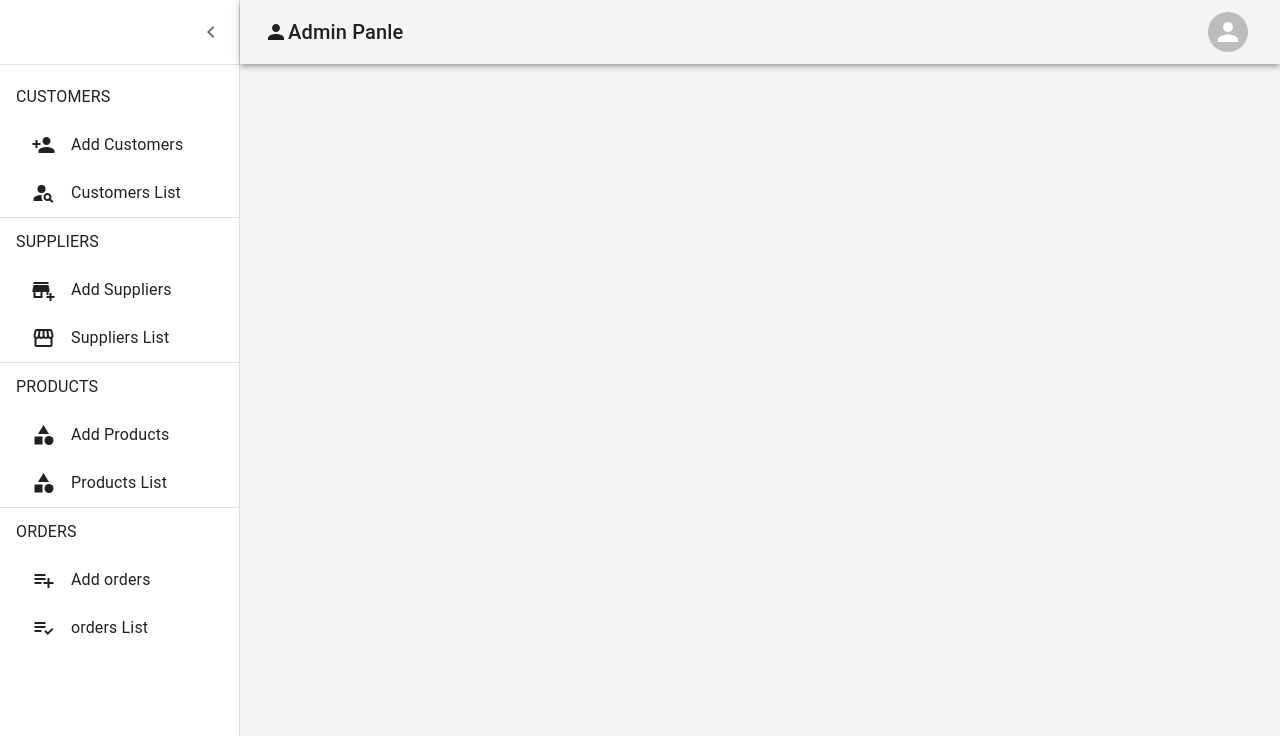
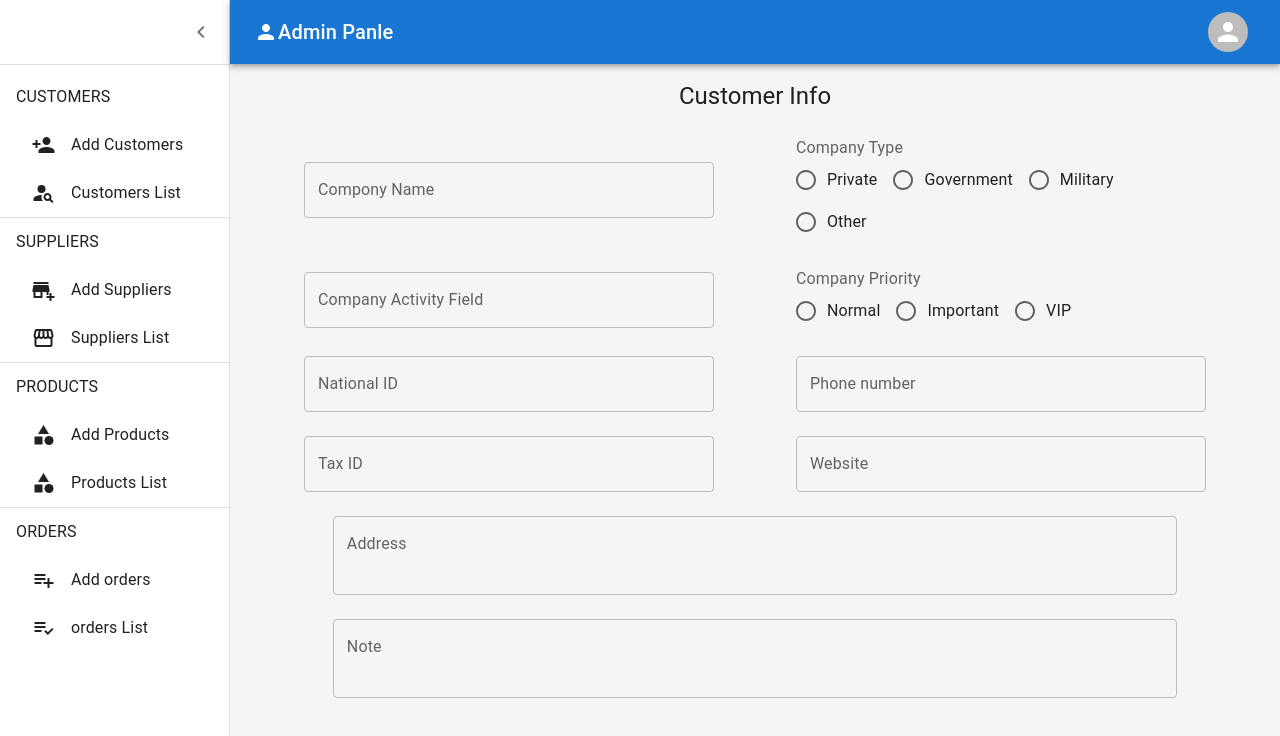
Before and after one commit to HMP1993/Sadra-Renew, a React (Create React App) app: page / in a window 1280 px wide. Shown: the top 736 px of the page. Built offline with nearby package versions, Linux system fonts and the light colour scheme.

Commit message:
add customer form created

```diff
--- a/src/App.tsx
+++ b/src/App.tsx
@@ -1,12 +1,16 @@
-import React from "react";
+import React, { Fragment } from "react";
 import logo from "./logo.svg";
 import "./App.css";
 import Dashboard from "./components/Dashboard/Dashboard";
+import AddCustomer from "./components/Forms/Add Customer";
+
+
 
 function App() {
   return (
-
-    <Dashboard />
+    <Fragment>
+      <Dashboard/>
+    </Fragment>
   );
 }
 
--- a/src/components/Dashboard/Dashboard.tsx
+++ b/src/components/Dashboard/Dashboard.tsx
@@ -14,8 +14,12 @@ import ChevronLeftIcon from "@mui/icons-material/ChevronLeft";
 import { mainListItems } from "./listItems";
 import PersonIcon from "@mui/icons-material/Person";
 import { Avatar } from "@mui/material";
+import AddCustomer from "../Forms/Add Customer";
+import { blueGrey } from "@mui/material/colors";
 
-const drawerWidth: number = 240;
+
+
+const drawerWidth: number = 230;
 
 interface AppBarProps extends MuiAppBarProps {
   open?: boolean;
@@ -53,6 +57,7 @@ const Drawer = styled(MuiDrawer, {
     boxSizing: "border-box",
     ...(!open && {
       overflowX: "hidden",
+
       transition: theme.transitions.create("width", {
         easing: theme.transitions.easing.sharp,
         duration: theme.transitions.duration.leavingScreen,
@@ -77,7 +82,7 @@ function DashboardContent() {
     <ThemeProvider theme={mdTheme}>
       <Box sx={{ display: "flex" }}>
         <CssBaseline />
-        <AppBar color="transparent" position="absolute" open={open}>
+        <AppBar color="primary" position="absolute" open={open}>
           <Toolbar
             sx={{
               pr: "24px", // keep right padding when drawer closed
@@ -139,6 +144,7 @@ function DashboardContent() {
           }}
         >
           <Toolbar />
+          <AddCustomer/>
         </Box>
       </Box>
     </ThemeProvider>
--- /dev/null
+++ b/src/components/Forms/Add Customer.tsx
@@ -0,0 +1,163 @@
+import * as React from "react";
+import Grid from "@mui/material/Grid";
+import TextField from "@mui/material/TextField";
+import { Box } from "@mui/system";
+import { Typography } from "@mui/material";
+import Radio from "@mui/material/Radio";
+import RadioGroup from "@mui/material/RadioGroup";
+import FormControlLabel from "@mui/material/FormControlLabel";
+import FormControl from "@mui/material/FormControl";
+import FormLabel from "@mui/material/FormLabel";
+
+export default function AddCustomer() {
+  return (
+    <Box m={1} p={1}>
+      <Grid
+        container
+        direction="row"
+        justifyContent="space-evenly"
+        alignItems="center"
+        spacing={3}
+      >
+        <Grid
+          display={"flex"}
+          alignContent={"center"}
+          justifyContent={"center"}
+          item
+          xs={12}
+          sm={12}
+        >
+          <Typography variant="h5">Customer Info</Typography>
+        </Grid>
+        {/* Compony Name */}
+        <Grid item xs={12} sm={5}>
+          <TextField
+            fullWidth
+            id="outlined-basic"
+            label="Compony Name"
+            variant="outlined"
+          />
+        </Grid>
+        {/* Company Type */}
+        <Grid item xs={12} sm={5}>
+          <FormControl component="fieldset">
+            <FormLabel component="legend">Company Type</FormLabel>
+            <RadioGroup row aria-label="type" name="row-radio-buttons-group">
+              <FormControlLabel
+                value="private"
+                control={<Radio />}
+                label="Private"
+              />
+              <FormControlLabel
+                value="government"
+                control={<Radio />}
+                label="Government"
+              />
+              <FormControlLabel
+                value="military"
+                control={<Radio />}
+                label="Military"
+              />
+              <FormControlLabel
+                value="other"
+                control={<Radio />}
+                label="Other"
+              />
+            </RadioGroup>
+          </FormControl>
+        </Grid>
+        {/* Company Activity Field */}
+        <Grid item xs={12} sm={5}>
+          <TextField
+            fullWidth
+            id="outlined-basic"
+            label="Company Activity Field"
+            variant="outlined"
+          />
+        </Grid>
+        {/* Company Priority */}
+        <Grid item xs={12} sm={5}>
+          <FormControl component="fieldset">
+            <FormLabel component="legend">Company Priority</FormLabel>
+            <RadioGroup
+              row
+              aria-label="priority"
+              name="row-radio-buttons-group"
+            >
+              <FormControlLabel
+                value="normal"
+                control={<Radio />}
+                label="Normal"
+              />
+              <FormControlLabel
+                value="important"
+                control={<Radio />}
+                label="Important"
+              />
+              <FormControlLabel value="vip" control={<Radio />} label="VIP" />
+            </RadioGroup>
+          </FormControl>
+        </Grid>
+        {/* National ID */}
+        <Grid item xs={12} sm={5}>
+          <TextField
+            fullWidth
+            id="outlined-basic"
+            label="National ID "
+            variant="outlined"
+          />
+        </Grid>
+        {/* Phone number */}
+        <Grid item xs={12} sm={5}>
+          <TextField
+            fullWidth
+            id="outlined-basic"
+            label="Phone number"
+            variant="outlined"
+          />
+        </Grid>
+        {/* Tax ID */}
+        <Grid item xs={12} sm={5}>
+          <TextField
+            fullWidth
+            id="outlined-basic"
+            label="Tax ID"
+            variant="outlined"
+          />
+        </Grid>
+        {/* Website */}
+
+        <Grid item xs={12} sm={5}>
+          <TextField
+            fullWidth
+            id="outlined-basic"
+            label="Website"
+            variant="outlined"
+          />
+        </Grid>
+        {/* Address */}
+        <Grid item xs={12} sm={10}>
+          <TextField
+            fullWidth
+            multiline
+            rows={2}
+            id="outlined-basic"
+            label="Address"
+            variant="outlined"
+          />
+        </Grid>
+        {/* Note */}
+        <Grid item xs={12} sm={10}>
+          <TextField
+            fullWidth
+            multiline
+            rows={2}
+            id="outlined-basic"
+            label="Note"
+            variant="outlined"
+          />
+        </Grid>
+      </Grid>
+    </Box>
+  );
+}
```
